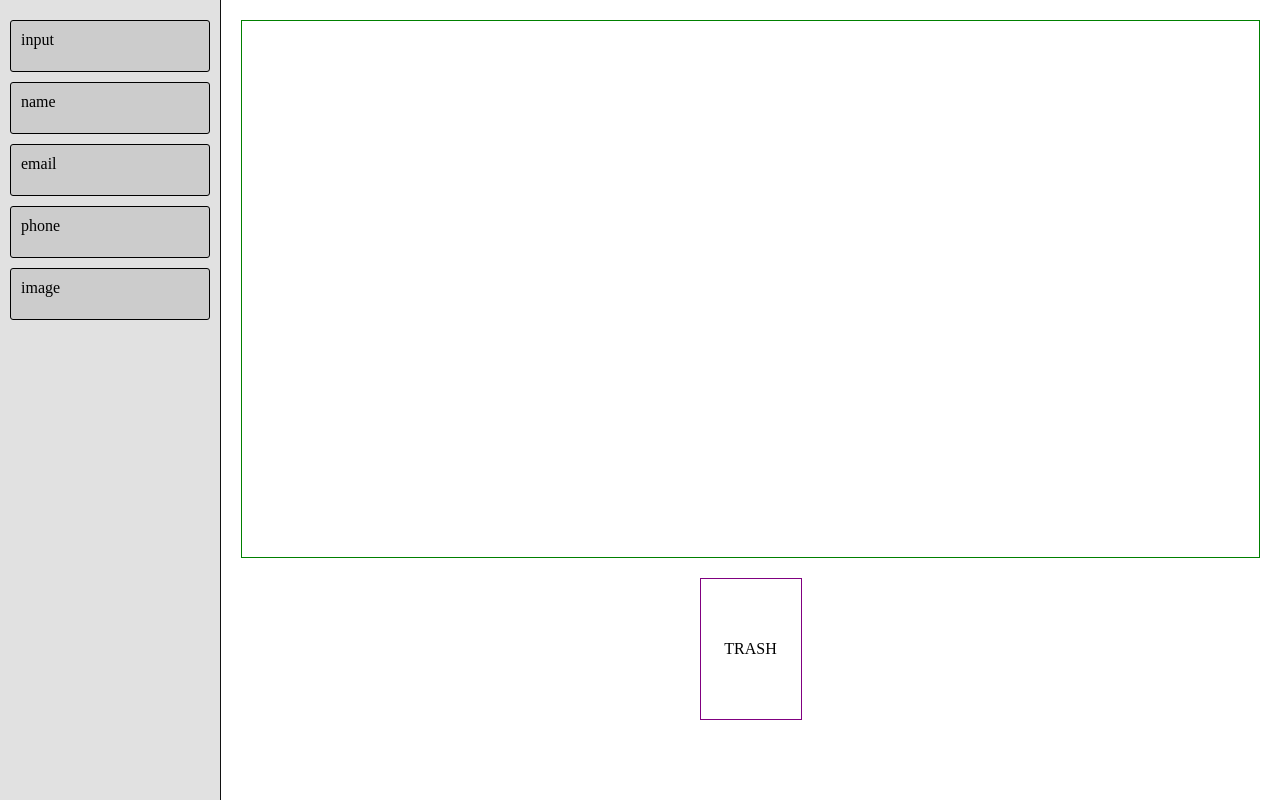
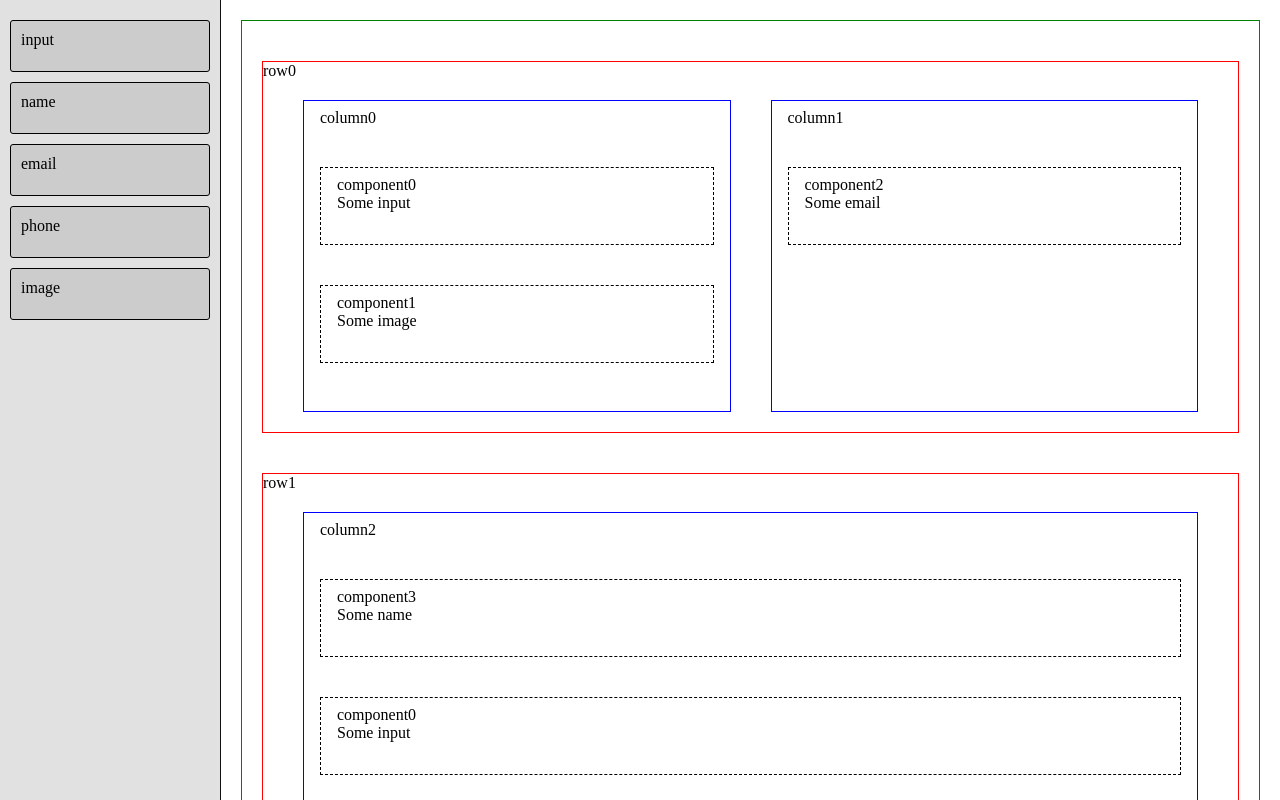
Before and after one commit to bpinazmul18/assignment-react-dnd, a React (Create React App) app: page / in a window 1280 px wide. Shown: the top 800 px of the page. Built offline with nearby package versions, Linux system fonts and the light colour scheme.

Commit message:
FIX: SidebarNavItem split issue.

```diff
--- a/src/App.js
+++ b/src/App.js
@@ -127,7 +127,7 @@ const App = () => {
       {/* PageContainer */}
       <div className="pageContainer">
         <div className="page">
-          {/* {layout.map((row, index) => {
+          {layout.map((row, index) => {
             const currentPath = `${index}`
 
             return (
@@ -144,7 +144,7 @@ const App = () => {
                 {renderRow(row, currentPath)}
               </React.Fragment>
             )
-          })} */}
+          })}
         </div>
 
         {/* TrashDropZone */}
--- a/src/components/SideBarItem.jsx
+++ b/src/components/SideBarItem.jsx
@@ -1,10 +1,10 @@
 import React from 'react'
 import { useDrag } from 'react-dnd'
-import { COLUMN } from '../constants'
+import { SIDEBAR_ITEM } from '../constants'
 
 const SideBarItem = ({ data }) => {
   const [{ opacity }, drag] = useDrag({
-    type: COLUMN,
+    type: SIDEBAR_ITEM,
     item: data,
     collect: (monitor) => ({
       opacity: monitor.isDragging() ? 0.4 : 1,
```
